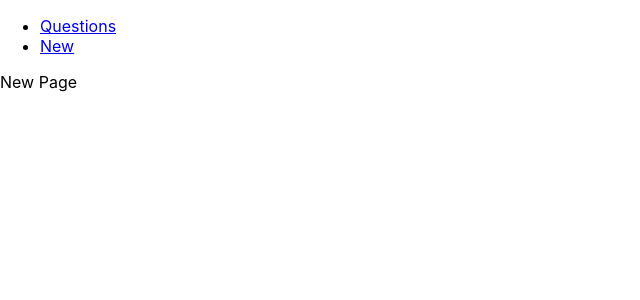
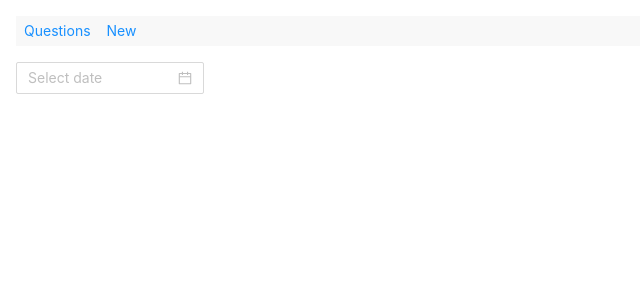
Before and after one commit to OnurKaral/reactPoll, a React (Create React App) app: page /new in a window 1280 px wide. Shown: the top 300 px of the page, without its empty margins (0-640 px from the left). Built offline with nearby package versions, Linux system fonts and the light colour scheme.

Commit message:
ant-design added *warning fixed

```diff
--- a/package.json
+++ b/package.json
@@ -6,6 +6,7 @@
     "@testing-library/jest-dom": "^5.11.4",
     "@testing-library/react": "^11.1.0",
     "@testing-library/user-event": "^12.1.10",
+    "antd": "^4.12.3",
     "react": "^17.0.1",
     "react-dom": "^17.0.1",
     "react-router-dom": "^5.2.0",
--- a/src/App.js
+++ b/src/App.js
@@ -10,18 +10,11 @@ function App() {
   return (
     <div className="App">
       <Router>
-      <div>
-        <nav>
-          <ul>
-            <li>
+      <div className="demo">
+          <div className="demo-nav" >
               <Link to="/">Questions</Link>
-            </li>
-            <li>
               <Link to="/new">New</Link>
-            </li>
-
-          </ul>
-        </nav>
+            </div>
 
         <Switch>
           <Route path="/" exact component={Questions}/>
--- a/src/index.css
+++ b/src/index.css
@@ -1,13 +1,19 @@
-body {
-  margin: 0;
-  font-family: -apple-system, BlinkMacSystemFont, 'Segoe UI', 'Roboto', 'Oxygen',
-    'Ubuntu', 'Cantarell', 'Fira Sans', 'Droid Sans', 'Helvetica Neue',
-    sans-serif;
-  -webkit-font-smoothing: antialiased;
-  -moz-osx-font-smoothing: grayscale;
+.demo {
+  margin: 16px;
 }
-
-code {
-  font-family: source-code-pro, Menlo, Monaco, Consolas, 'Courier New',
-    monospace;
+.demo-nav {
+  height: 30px;
+  margin-bottom: 16px;
+  line-height: 30px;
+  background: #f8f8f8;
 }
+.demo-nav a {
+  padding: 0 8px;
+  line-height: 30px;
+}
+.app-list {
+  margin-top: 16px;
+}
+  [data-theme="dark"] .demo-nav {
+    background: #141414;
+  }
--- a/src/pages/New/index.js
+++ b/src/pages/New/index.js
@@ -1,9 +1,11 @@
-import React from 'react'
+
+import { DatePicker } from 'antd';
+import 'antd/dist/antd.css'; // or 'antd/dist/antd.less'
 
 function New() {
     return (
         <div>
-            New Page
+            <DatePicker />
         </div>
     )
 }
--- a/src/pages/Questions/index.js
+++ b/src/pages/Questions/index.js
@@ -1,4 +1,4 @@
-import React from 'react'
+
 
 function Questions() {
     return (
```
Also changed, not shown: 1 other file (tests, documents, lock files or other folders).
